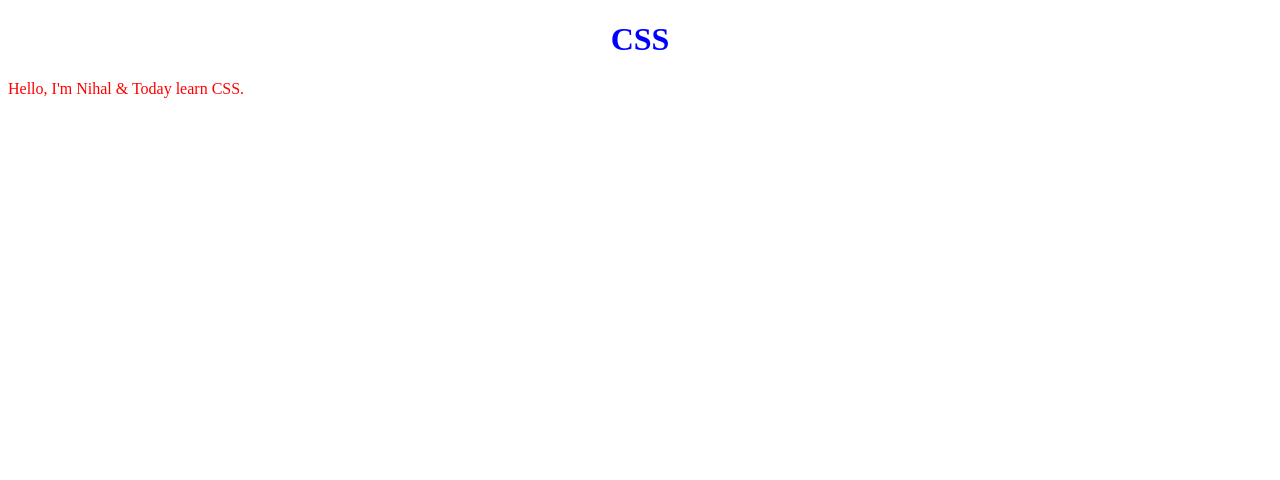
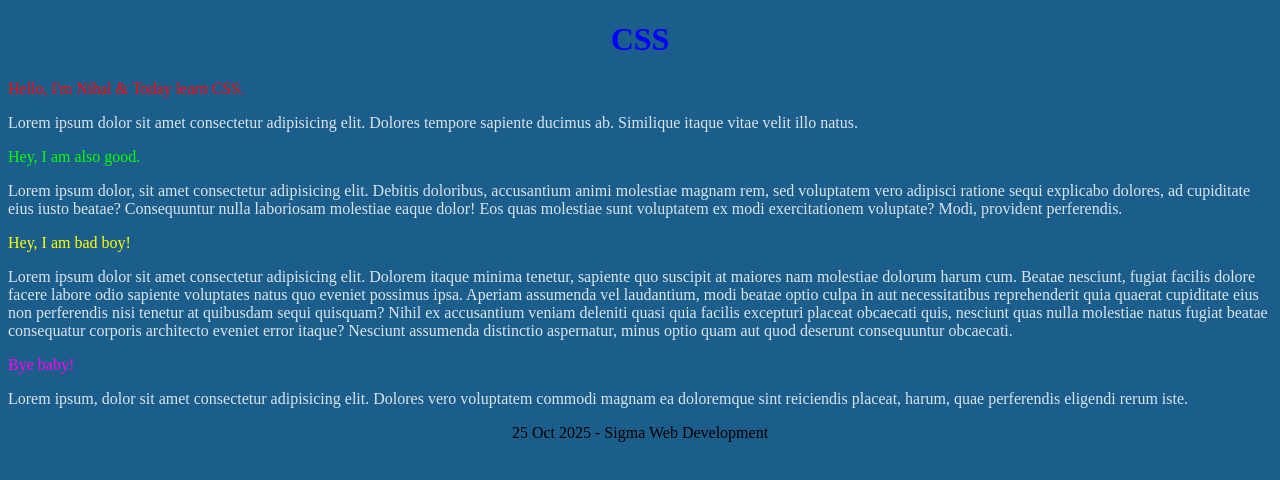
Before and after one commit to nihalsainee/Web-Development, a plain HTML site: page Day 14/index.html in a window 1280 px wide. Drawn offline with Linux system fonts and the light colour scheme.

Commit message:
Lecture 14 Comleted!

```diff
--- a/Day 14/index.html
+++ b/Day 14/index.html
@@ -5,12 +5,22 @@
     <meta name="viewport" content="width=device-width, initial-scale=1.0">
     <title>Document</title>
     <style>
+        body{
+            color: black;
+            background-color: rgb(28, 94, 139);
+        }
         div{
-            color: red;
+            color: rgb(255, 0, 0);
         }
         header{
             color: blue;
             text-align: center;
+        }
+        nav, p{
+            color: rgba(255, 255, 255, 0.837);
+        }
+        span{
+            color: rgb(0, 255, 0);
         }
     </style>
 </head>
@@ -20,6 +30,25 @@
     </header>
     <div>
         Hello, I'm Nihal & Today learn CSS.
+        <p>
+            Lorem ipsum dolor sit amet consectetur adipisicing elit. Dolores tempore sapiente ducimus ab. Similique itaque vitae velit illo natus.
+        </p>
     </div>
+    <span>
+        Hey, I am also good.
+    </span>
+    <div>
+        <p>Lorem ipsum dolor, sit amet consectetur adipisicing elit. Debitis doloribus, accusantium animi molestiae magnam rem, sed voluptatem vero adipisci ratione sequi explicabo dolores, ad cupiditate eius iusto beatae? Consequuntur nulla laboriosam molestiae eaque dolor! Eos quas molestiae sunt voluptatem ex modi exercitationem voluptate? Modi, provident perferendis.</p>
+    </div>
+    <div style="color: yellow;"> Hey, I am bad boy!
+        <p>Lorem ipsum dolor sit amet consectetur adipisicing elit. Dolorem itaque minima tenetur, sapiente quo suscipit at maiores nam molestiae dolorum harum cum. Beatae nesciunt, fugiat facilis dolore facere labore odio sapiente voluptates natus quo eveniet possimus ipsa. Aperiam assumenda vel laudantium, modi beatae optio culpa in aut necessitatibus reprehenderit quia quaerat cupiditate eius non perferendis nisi tenetur at quibusdam sequi quisquam? Nihil ex accusantium veniam deleniti quasi quia facilis excepturi placeat obcaecati quis, nesciunt quas nulla molestiae natus fugiat beatae consequatur corporis architecto eveniet error itaque? Nesciunt assumenda distinctio aspernatur, minus optio quam aut quod deserunt consequuntur obcaecati.</p>
+    </div>
+    <div style="color: rgb(255, 0, 242);">
+        Bye baby!
+        <p>Lorem ipsum, dolor sit amet consectetur adipisicing elit. Dolores vero voluptatem commodi magnam ea doloremque sint reiciendis placeat, harum, quae perferendis eligendi rerum iste.</p>
+    </div>
+    <footer style="padding-bottom:0% ;">
+        <p style="color: black; text-align: center; ">25 Oct 2025 - Sigma Web Development</p>
+    </footer>
 </body>
 </html>
```
